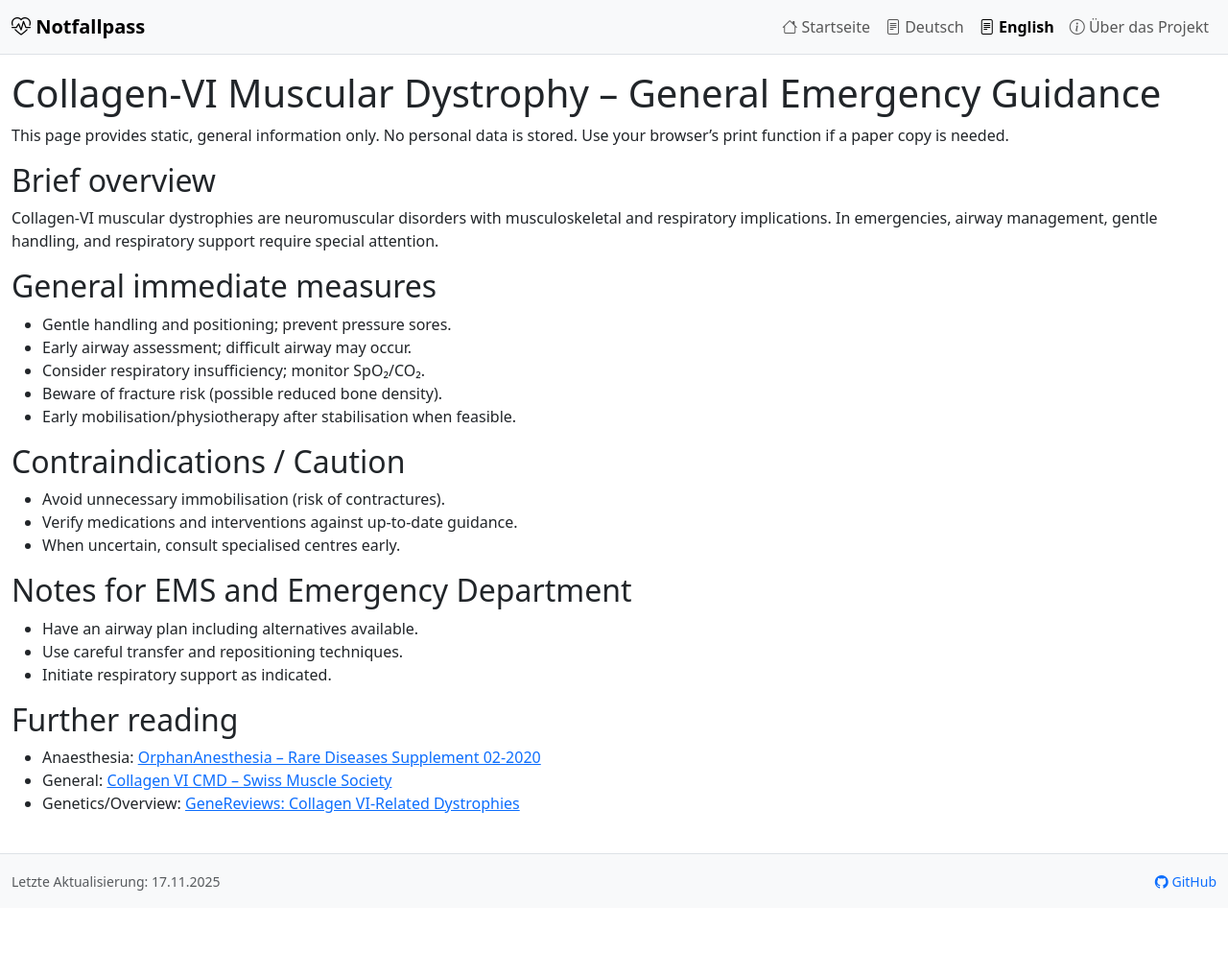
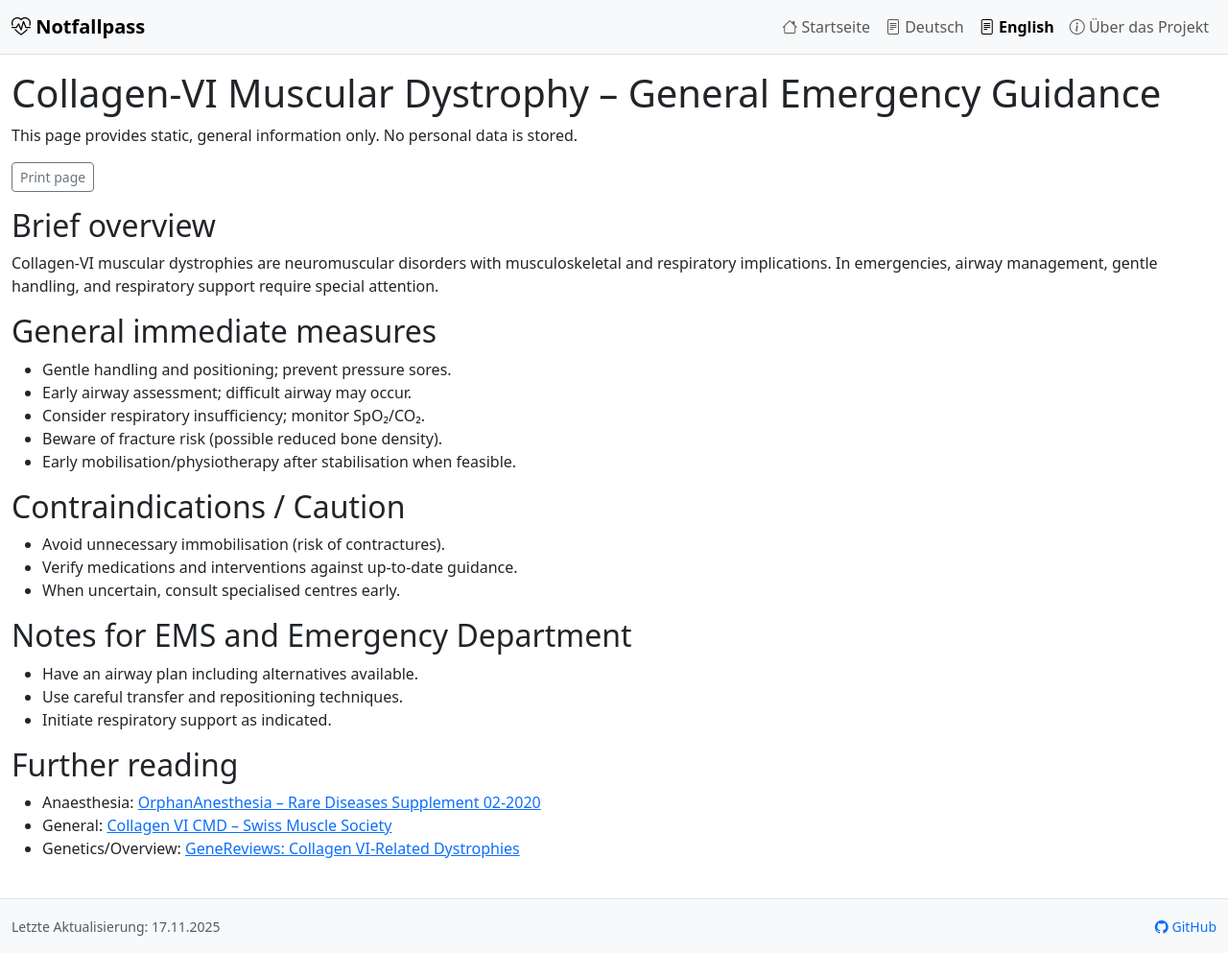
Before and after one commit to SB97/TEST-Kollagen-VI_Muskeldystrophie_Notfallpass, a Jekyll site: the page built from english.md, in a window 1280 px wide. Shown: the whole page at 96% size. Built offline with Jekyll 4.4.1, drawn with Linux system fonts in a browser that asks for light colours; before the commit the page ends 946 px from its top, so only the background shows below that.

```diff
--- a/english.md
+++ b/english.md
@@ -7,7 +7,9 @@ active: en
 
 # Collagen‑VI Muscular Dystrophy – General Emergency Guidance
 
-This page provides static, general information only. No personal data is stored. Use your browser’s print function if a paper copy is needed.
+This page provides static, general information only. No personal data is stored.
+
+[Print page](#){: .btn .btn-outline-secondary .btn-sm .print-controls onclick="window.print()" }
 
 ## Brief overview
 
```
Also changed, not shown: german.md (+3 -1 lines).
